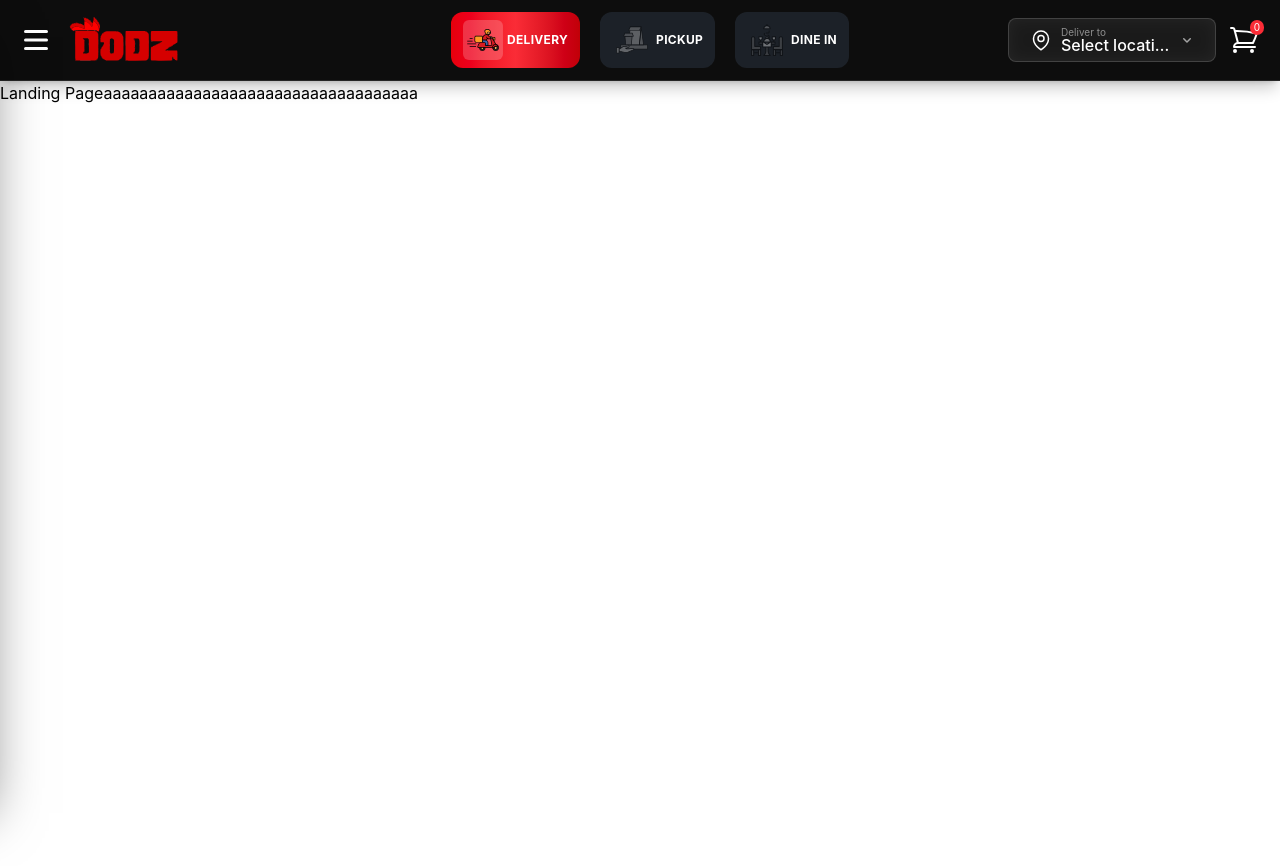
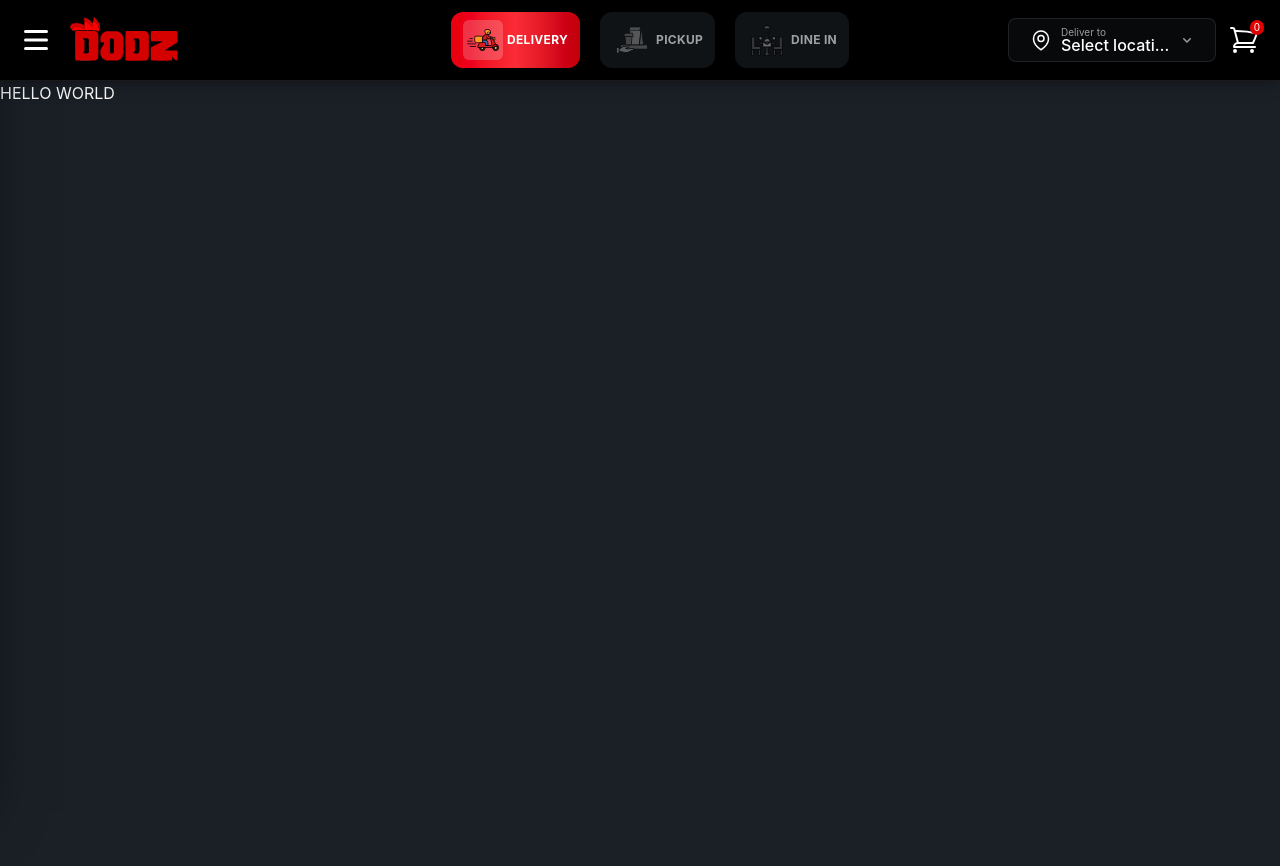
Before and after one commit to ahmedhamdiola/dodz-restaurant-system, a React (Vite) app in the folder client/: page / in a window 1280 px wide. Shown: the top 866 px of the page. Before the commit the page ends 800 px from the top, so only its background shows below. Built offline with nearby package versions, Linux system fonts and the light colour scheme.

Commit message:
style: created pseudo classes for colors all over the project

```diff
--- a/client/src/app/routes/LandingPage.tsx
+++ b/client/src/app/routes/LandingPage.tsx
@@ -10,8 +10,8 @@ const LandingPage = () => {
                     content="DODZ Fried Chicken is a restaurant that serves fried chicken with premium quality for everyone."
                 />
             </Helmet>
-            <div>
-                Landing Pageaaaaaaaaaaaaaaaaaaaaaaaaaaaaaaaaaaa
+            <div className="min-h-screen bg-primary">
+                <p className="text-secondary">HELLO WORLD</p>
             </div>
         </>
     )
--- a/client/src/components/navbar/Navbar.tsx
+++ b/client/src/components/navbar/Navbar.tsx
@@ -14,7 +14,7 @@ const Navbar = () => {
 
     return (
         <>
-            <nav className="relative z-20 sticky top-0 bg-white/95 dark:bg-black/95 backdrop-blur-md border-b border-black/10 dark:border-white/10 shadow-lg shadow-black/10 dark:shadow-black/20 select-none">
+            <nav className="relative z-20 sticky top-0 bg-navbar backdrop-blur-md border-b border-border shadow-lg shadow-black/10 dark:shadow-black/20 select-none">
                 <div className="flex items-center justify-between min-h-[80px] px-3 sm:px-5 py-3">
                     <div className="flex gap-2 items-center">
                         <button
@@ -22,7 +22,7 @@ const Navbar = () => {
                             aria-label="Open menu"
                             aria-expanded={isSidebar}
                             onClick={() => setIsSidebar(true)}
-                            className="p-2 -ml-2 rounded-lg text-neutral-900 dark:text-white transition-colors duration-200 hover:bg-black/5 dark:hover:bg-white/10 active:scale-95 cursor-pointer"
+                            className="p-2 -ml-2 rounded-lg text-secondary transition-colors duration-200 hover:bg-muted active:scale-95 cursor-pointer"
                         >
                             <Bars3Icon className="w-6 lg:w-8 " />
                         </button>
@@ -35,8 +35,8 @@ const Navbar = () => {
                     <div className="flex gap-2 sm:gap-3 items-center">
                         <LocationSelector />
                         <div className="relative">
-                            <ShoppingCartIcon className="w-7 sm:w-8 text-neutral-900 dark:text-white cursor-pointer" />
-                            <span className="absolute -top-1 -right-1 text-[10px] text-white rounded-full bg-red-500 px-1">
+                            <ShoppingCartIcon className="w-7 sm:w-8 text-secondary cursor-pointer" />
+                            <span className="absolute -top-1 -right-1 text-[10px] text-white rounded-full bg-brand px-1">
                                 0
                             </span>
                         </div>
--- a/client/src/components/navbar/components/LocationSelector.tsx
+++ b/client/src/components/navbar/components/LocationSelector.tsx
@@ -7,28 +7,28 @@ const LocationSelector = () => {
             className="
                 flex items-center gap-2
                 rounded-lg
-                border border-neutral-900/15 dark:border-white/15
-                bg-neutral-900/5 dark:bg-white/10
+                border border-border
+                bg-muted/50
                 px-1 py-1
                 md:px-5 md:py-2
-                text-neutral-900 dark:text-white
+                text-secondary
                 backdrop-blur-sm
                 transition-all
-                hover:bg-neutral-900/10 dark:hover:bg-white/15
+                hover:bg-muted
                 h-fit right-0 top-0 md:right-10 md:top-5 cursor-pointer
 
             "
         >
             <MapPinIcon className="w-4 md:w-6 shrink-0" />
             <div className="flex min-w-0 flex-col items-start leading-none">
-                <span className="text-[10px] text-neutral-500 dark:text-white/50">
+                <span className="text-[10px] text-muted-foreground">
                     Deliver to
                 </span>
                 <span className="max-w-[110px] truncate md:text-md font-medium">
                     Select location
                 </span>
             </div>
-            <ChevronDownIcon className="h-4 w-4 shrink-0 text-neutral-500 dark:text-white/60" />
+            <ChevronDownIcon className="h-4 w-4 shrink-0 text-muted-foreground" />
         </button>
     )
 }
--- a/client/src/components/navbar/components/OrderButton.tsx
+++ b/client/src/components/navbar/components/OrderButton.tsx
@@ -24,7 +24,7 @@ const OrderButton = ({ title, isActive, Icon, onClick }: OrderBurttonProps) => {
 
                 ${isActive
                     ? "text-white bg-gradient-to-r from-red-600 via-red-500 to-red-700"
-                    : "bg-neutral-900/10 text-neutral-900/40 dark:bg-gray-700/40 dark:text-white"
+                    : "bg-muted text-muted-foreground"
                 }
             `}
             onClick={onClick}
--- a/client/src/components/navbar/hooks/useScrollLock.ts
+++ b/client/src/components/navbar/hooks/useScrollLock.ts
@@ -1,21 +1,14 @@
 import { useEffect } from "react"
 
-/**
- * Locks page scrolling (on both <body> and <html>) while `isLocked` is true.
- * Restores the previous overflow values when unlocked or on unmount.
- */
 export const useScrollLock = (isLocked: boolean) => {
     useEffect(() => {
         if (!isLocked) return
 
-        const bodyOverflow = document.body.style.overflow
         const htmlOverflow = document.documentElement.style.overflow
 
-        document.body.style.overflow = "hidden"
         document.documentElement.style.overflow = "hidden"
 
         return () => {
-            document.body.style.overflow = bodyOverflow
             document.documentElement.style.overflow = htmlOverflow
         }
     }, [isLocked])
--- a/client/src/components/sidebar/Sidebar.tsx
+++ b/client/src/components/sidebar/Sidebar.tsx
@@ -24,8 +24,7 @@ const Sidebar = ({ isOpen, onClose }: SidebarProps) => {
                 className={`
                     fixed top-0 left-0 z-50 h-dvh w-72 sm:w-80
                     flex flex-col
-                    bg-white text-neutral-900
-                    dark:bg-neutral-950 dark:text-white
+                    bg-primary text-secondary
                     shadow-2xl shadow-black/50
                     transition-transform duration-300 ease-in-out
                     ${isOpen ? "" : "pointer-events-none"}
--- a/client/src/components/sidebar/components/SidebarFooter.tsx
+++ b/client/src/components/sidebar/components/SidebarFooter.tsx
@@ -6,7 +6,7 @@ const SidebarFooter = () => {
     const isDark = theme === "dark"
 
     return (
-        <div className="px-5 pt-5 pb-6 border-t border-black/10 dark:border-white/10 space-y-3">
+        <div className="px-5 pt-5 pb-6 border-t border-border space-y-3">
             <button
                 type="button"
                 className="w-full flex items-center justify-center gap-2 px-4 py-3 rounded-lg text-sm font-bold uppercase tracking-wide text-white bg-gradient-to-r from-red-600 via-red-500 to-red-700 transition-colors duration-200 hover:from-red-700 hover:via-red-600 hover:to-red-800 cursor-pointer"
@@ -16,7 +16,7 @@ const SidebarFooter = () => {
             <button
                 type="button"
                 onClick={toggleTheme}
-                className="w-full flex items-center gap-3 px-4 py-3 rounded-lg text-sm font-medium text-neutral-600 dark:text-white/80 transition-colors duration-200 hover:bg-black/5 dark:hover:bg-white/10 cursor-pointer"
+                className="w-full flex items-center gap-3 px-4 py-3 rounded-lg text-sm font-medium text-muted-foreground transition-colors duration-200 hover:bg-muted cursor-pointer"
             >
                 {isDark ? (
                     <SunIcon className="w-5 h-5 shrink-0" />
--- a/client/src/components/sidebar/components/SidebarHeader.tsx
+++ b/client/src/components/sidebar/components/SidebarHeader.tsx
@@ -7,13 +7,13 @@ interface SidebarHeaderProps {
 
 const SidebarHeader = ({ onClose }: SidebarHeaderProps) => {
     return (
-        <div className="flex items-center justify-between h-20 px-5 border-b border-black/10 dark:border-white/10">
+        <div className="flex items-center justify-between h-20 px-5 border-b border-border">
             <img src={Logo} alt="DODZ Logo" className="w-24 brightness-125" />
             <button
                 type="button"
                 aria-label="Close menu"
                 onClick={onClose}
-                className="p-2 -mr-2 rounded-lg text-neutral-500 dark:text-white/70 transition-colors duration-200 hover:bg-black/5 dark:hover:bg-white/10 hover:text-neutral-900 dark:hover:text-white active:scale-95 cursor-pointer"
+                className="p-2 -mr-2 rounded-lg text-muted-foreground transition-colors duration-200 hover:bg-muted hover:text-secondary active:scale-95 cursor-pointer"
             >
                 <XMarkIcon className="w-6 h-6" />
             </button>
--- a/client/src/components/ui/Separator.tsx
+++ b/client/src/components/ui/Separator.tsx
@@ -3,7 +3,7 @@ interface SeparatorProps {
 }
 const Separator = ({ className = "" }: SeparatorProps) => {
     return (
-        <div className={`border-b border-black/10 dark:border-white/10 h-1 mx-3 ` + className} />
+        <div className={`border-b border-border h-1 mx-3 ` + className} />
     )
 }
 
--- a/client/src/index.css
+++ b/client/src/index.css
@@ -1,10 +1,29 @@
 @import "tailwindcss";
 
-/* Class-based dark mode: `dark:` utilities apply when .dark is on <html> */
 @custom-variant dark (&:where(.dark, .dark *));
+@theme {
+  --color-primary: #ffffff;
+  --color-secondary: #000000;
+  --color-navbar: #ffffff;
+  --color-muted: #e7e7e7;
+  --color-muted-foreground: #737373;
+  --color-border: rgba(0, 0, 0, 0.1);
+  --color-brand: #e10000;
+}
+.dark {
+  --color-primary: #1b2027;
+  --color-secondary: #ffffff;
+  --color-navbar: #000000;
+  --color-muted: hsla(216, 16%, 12%, 0.651);
+  --color-muted-foreground: rgba(255, 255, 255, 0.6);
+  --color-border: rgba(255, 255, 255, 0.1);
+}
 
-:root {
-  --primary-red: #e10000;
-  --deep-crimson: #960000;
-  --dark-red-shadow: #1a0000;
+/* Hide scrollbars while keeping the element scrollable */
+.scrollbar-hide {
+  -ms-overflow-style: none; /* IE and Edge */
+  scrollbar-width: none; /* Firefox */
 }
+.scrollbar-hide::-webkit-scrollbar {
+  display: none; /* Chrome, Safari, Opera */
+}
```
Also changed, not shown: client/src/components/sidebar/components/SidebarNavLinks.tsx (+4 -4 lines).
